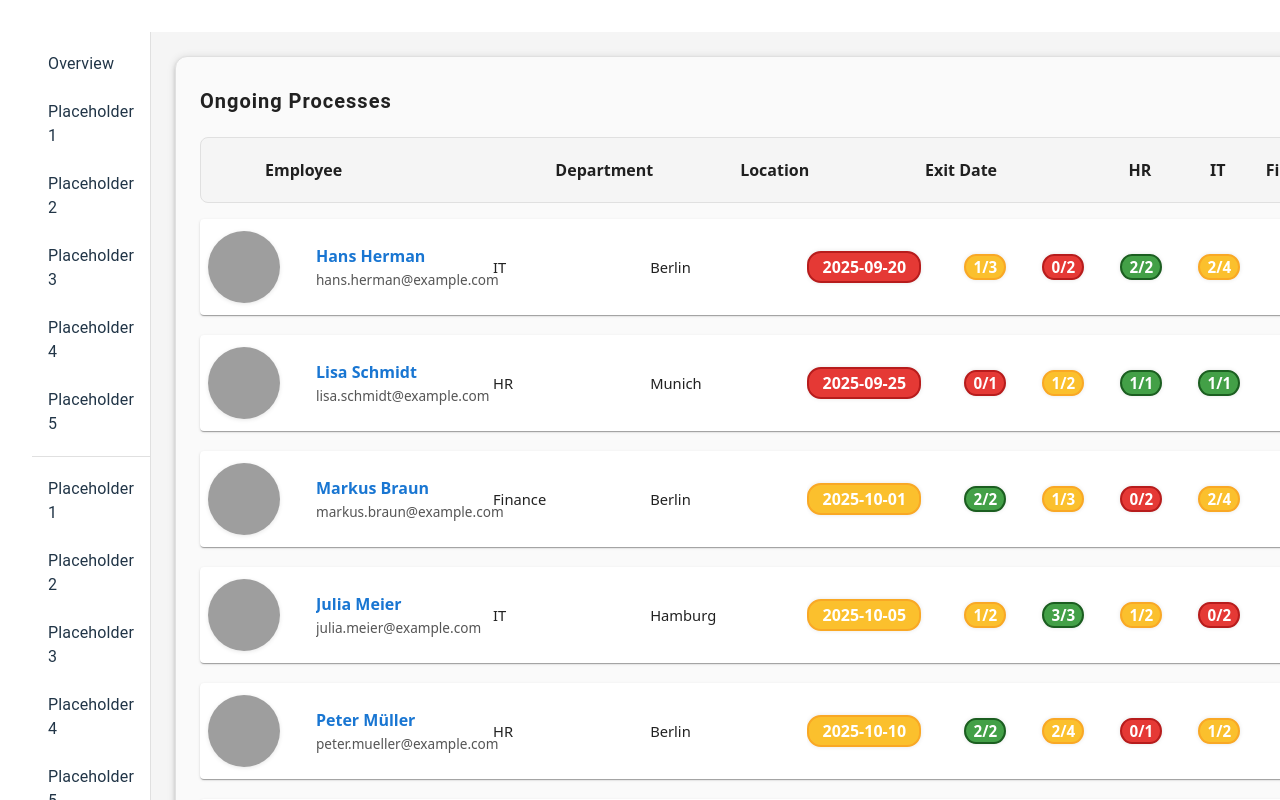
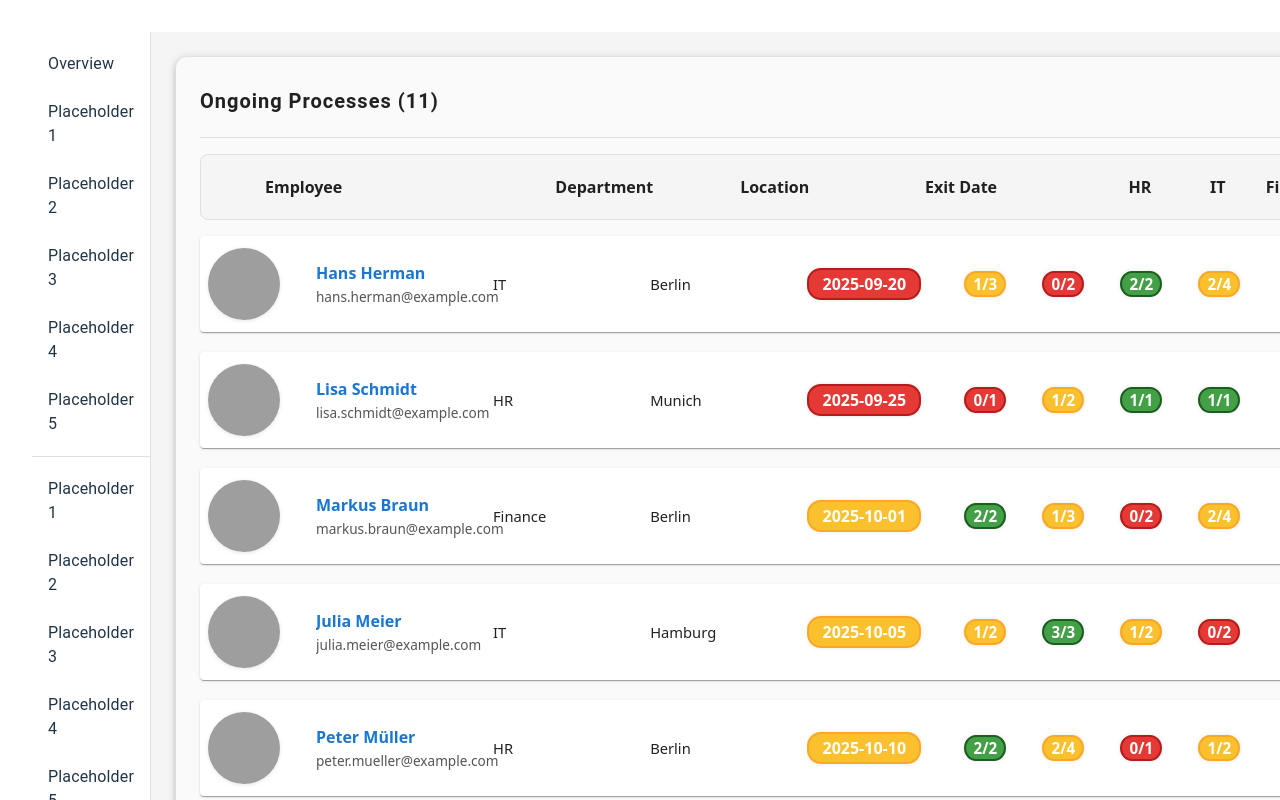
Before and after one commit to PatrickGress/offboardingtoolTS, a React (Vite) app: page / in a window 1280 px wide. Shown: the top 800 px of the page. Built offline with nearby package versions, Linux system fonts and the light colour scheme; grey boxes are pictures that could not be loaded; the HTML template or start-up script is replaced by a standard one.

Commit message:
visual line

```diff
--- a/src/components/WorkflowOverview.tsx
+++ b/src/components/WorkflowOverview.tsx
@@ -28,7 +28,9 @@ export function WorkflowOverview({ onWorkflowClick }: { onWorkflowClick: (id: st
   return (
     <Paper elevation={3} sx={{ p: 3, borderRadius: 3, border: '1px solid #e0e0e0', bgcolor: '#fafafa' }}>
       <Box sx={{ display: 'flex', alignItems: 'center', justifyContent: 'space-between', mb: 2 }}>
-        <Typography variant="h6" sx={{ fontWeight: 700, letterSpacing: 1 }}>Ongoing Processes</Typography>
+        <Typography variant="h6" sx={{ fontWeight: 700, letterSpacing: 1 }}>
+          Ongoing Processes ({sortedWorkflows.length})
+        </Typography>
         <FormControl size="small" sx={{ minWidth: 180 }}>
           <InputLabel id="sort-by-label">Sort by</InputLabel>
           <Select
@@ -43,6 +45,7 @@ export function WorkflowOverview({ onWorkflowClick }: { onWorkflowClick: (id: st
           </Select>
         </FormControl>
       </Box>
+      <Box sx={{ width: '100%', height: '1px', bgcolor: '#e0e0e0', mb: 2 }} />
       <Box sx={{ display: 'flex', alignItems: 'center', fontWeight: 600, fontSize: '1rem', mb: 2, bgcolor: '#f5f5f5', borderRadius: 2, border: '1px solid #e0e0e0', minHeight: '64px', width: { xs: '1100px', lg: '1320px' }, paddingLeft: { xs: '32px', lg: '64px' }, paddingRight: { xs: '32px', lg: '64px' } }}>
         <span style={{ flex: '0 0 22%', display: 'flex', alignItems: 'center', justifyContent: 'left', minWidth: 56 }}>Employee</span>
         <span style={{ flex: '1 1 14%', display: 'flex', alignItems: 'center', justifyContent: 'left', minWidth: 120, maxWidth: 420, textAlign: 'left' }}>Department</span>
```
